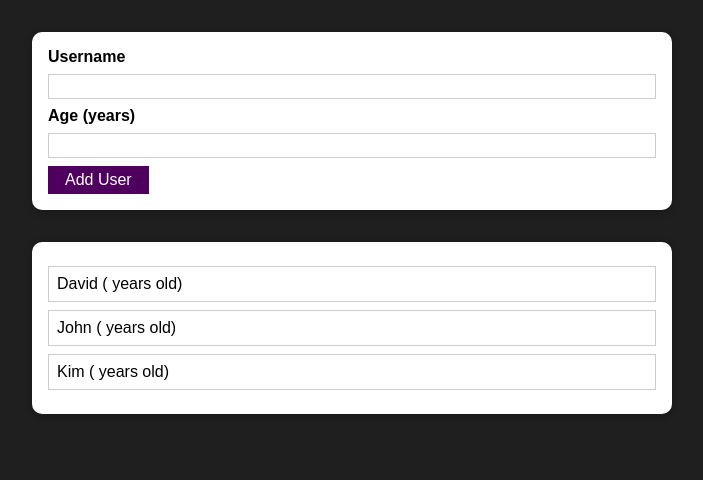
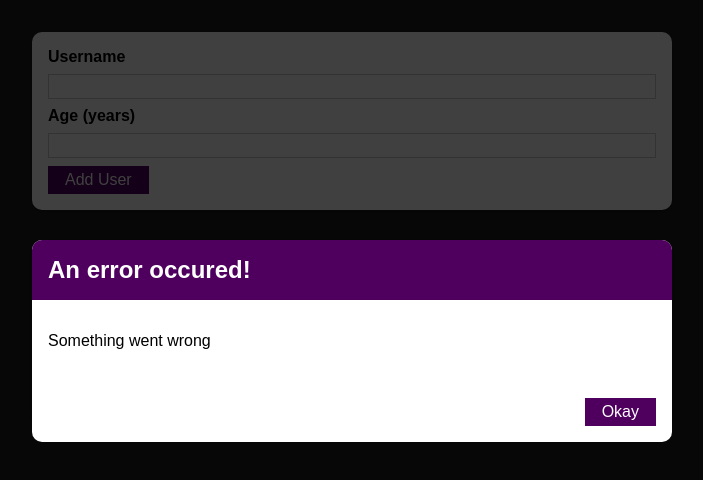
Before and after one commit to David-mwendwa/react-prac, a React (Create React App) app: page / in a window 1280 px wide. Shown: the top 480 px of the page, without its empty margins (288-991 px from the left). Built offline with nearby package versions, Linux system fonts and the light colour scheme.

Commit message:
feat: add ther _ErrorModal_ component

```diff
--- /dev/null
+++ b/src/components/UI/ErrorModal.js
@@ -0,0 +1,25 @@
+import React from 'react'
+import Card from './Card'
+import Button from './Button'
+import classes from './ErrorModal.module.css'
+
+const ErrorModal = (props) => {
+  return (
+    <div>
+      <div className={classes.backdrop} />
+      <Card className={classes.modal}>
+        <header className={classes.header}>
+          <h2>{props.title}</h2>
+        </header>
+        <div className={classes.content}>
+          <p>{props.message}</p>
+        </div>
+        <footer className={classes.actions}>
+          <Button>Okay</Button>
+        </footer>
+      </Card>
+    </div>
+  );
+}
+
+export default ErrorModal
--- /dev/null
+++ b/src/components/UI/ErrorModal.module.css
@@ -0,0 +1,45 @@
+.backdrop {
+  position: fixed;
+  top: 0;
+  left: 0;
+  width: 100%;
+  height: 100vh;
+  z-index: 10;
+  background: rgba(0, 0, 0, 0.75);
+}
+
+.modal {
+  position: fixed;
+  top: 30vh;
+  left: 10%;
+  width: 80%;
+  z-index: 100;
+  overflow: hidden;
+}
+
+.header {
+  background: #4f005f;
+  padding: 1rem;
+}
+
+.header h2 {
+  margin: 0;
+  color: white;
+}
+
+.content {
+  padding: 1rem;
+}
+
+.actions {
+  padding: 1rem;
+  display: flex;
+  justify-content: flex-end;
+}
+
+@media (min-width: 768px) {
+  .modal {
+    left: calc(50% - 20rem);
+    width: 40rem;
+  }
+}
--- a/src/components/Users/AddUser.js
+++ b/src/components/Users/AddUser.js
@@ -2,6 +2,7 @@ import React, { useState } from 'react';
 import Card from '../UI/Card';
 import Button from '../UI/Button';
 import classes from './AddUser.module.css';
+import ErrorModal from '../UI/ErrorModal';
 
 const AddUsers = (props) => {
   const [enteredUsername, setEnteredUsername] = useState('');
@@ -28,6 +29,8 @@ const AddUsers = (props) => {
   };
 
   return (
+    <>
+      <ErrorModal title='An error occured!' message='Something went wrong' />
       <Card className={classes.input}>
         <form onSubmit={addUserHandler}>
           <label htmlFor='username'>Username</label>
@@ -47,6 +50,7 @@ const AddUsers = (props) => {
           <Button type='submit'>Add User</Button>
         </form>
       </Card>
+    </>
   );
 };
 
```
Lines whose indentation alone changed are shown as unchanged.
